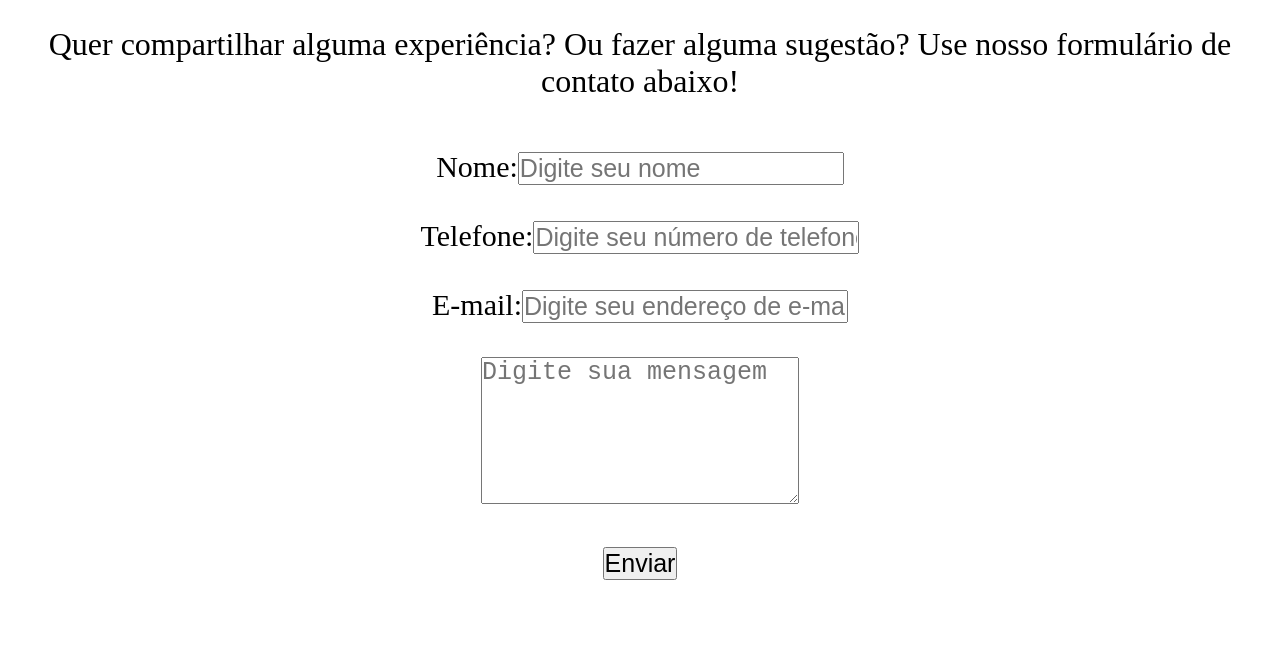
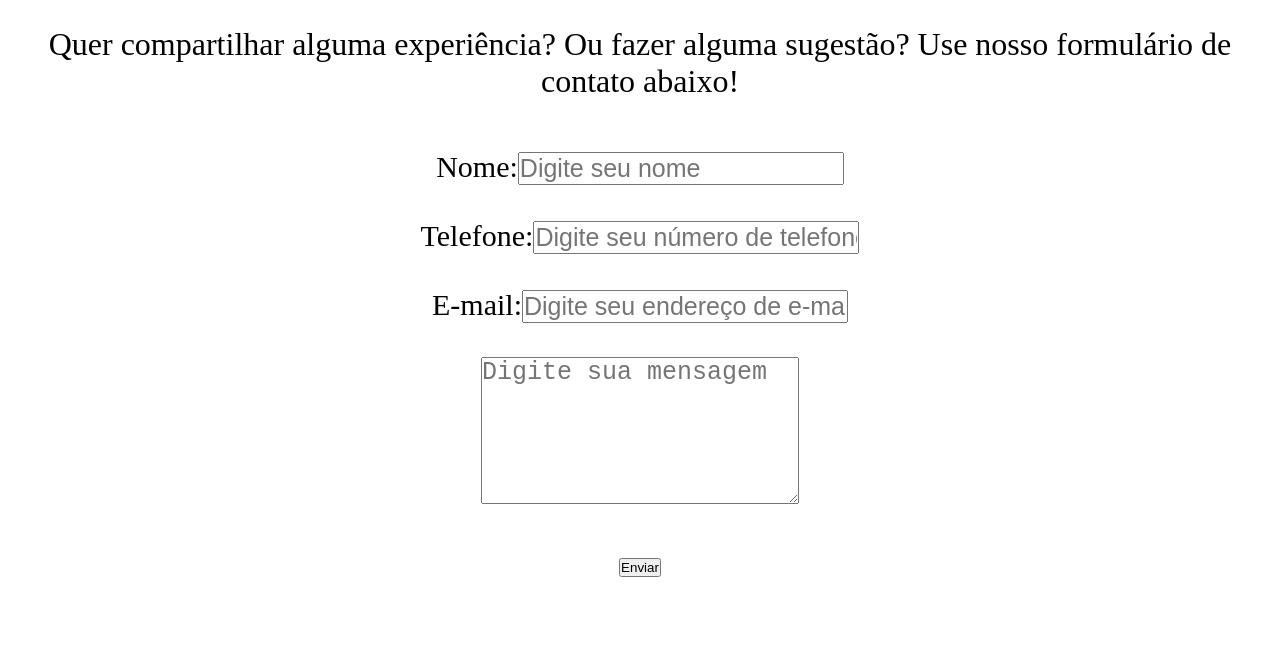
Before and after one commit to EnzoABarros/site-acessibilidade, a plain HTML site: page pages/contact.html in a window 1280 px wide. Shown: the part 290-952 px from the top of the page. Drawn offline with Linux system fonts and the light colour scheme.

Commit message:
Arrumado botao de submit

```diff
--- a/pages/contact.html
+++ b/pages/contact.html
@@ -33,7 +33,7 @@
         <br><br>
         <textarea name="mensagem" placeholder="Digite sua mensagem" rows="5"></textarea>
         <br><br>
-        <input type="button" value="Enviar">
+        <button type="submit">Enviar</button>
     </form>
 
     <footer>
```
